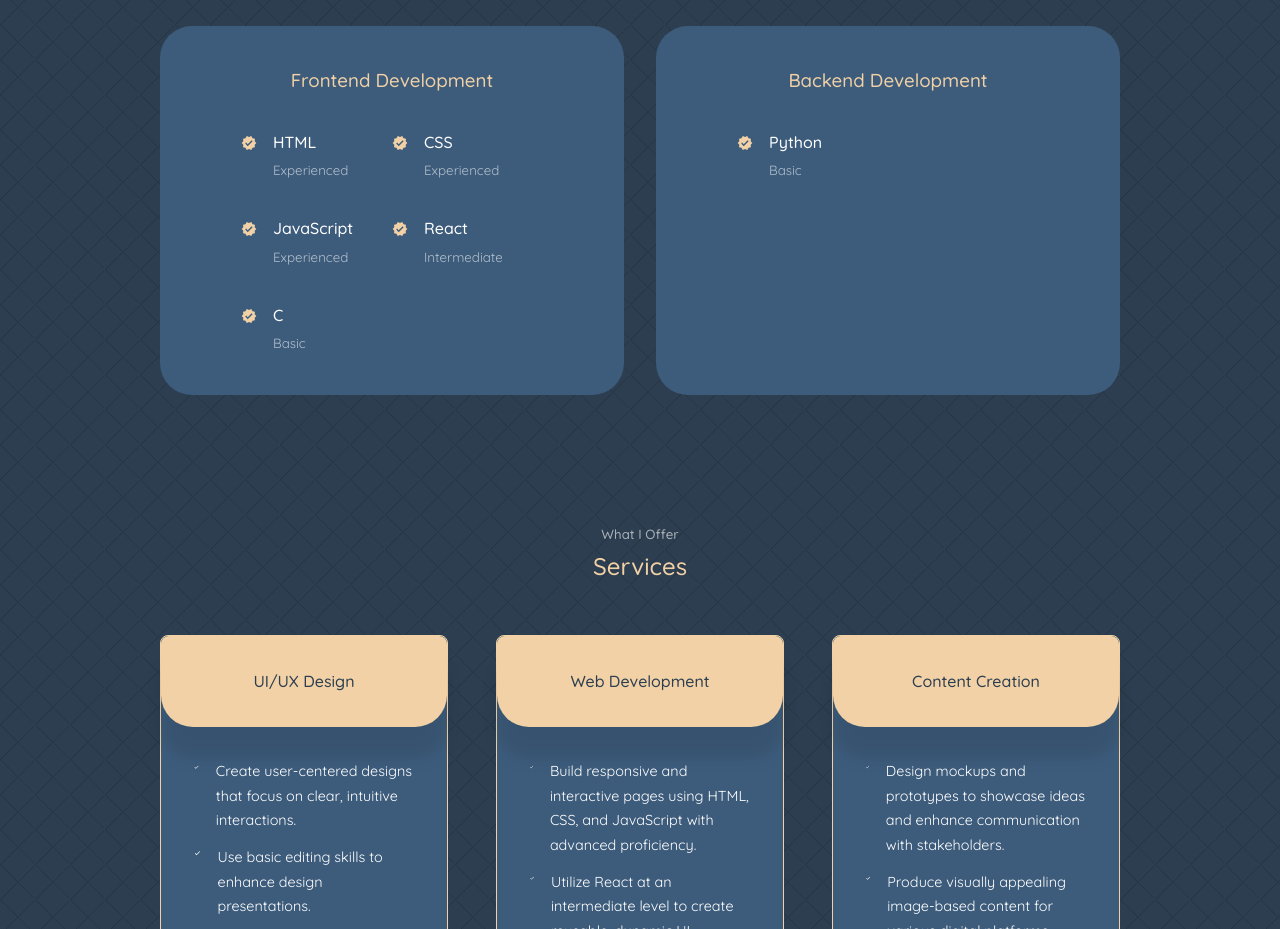
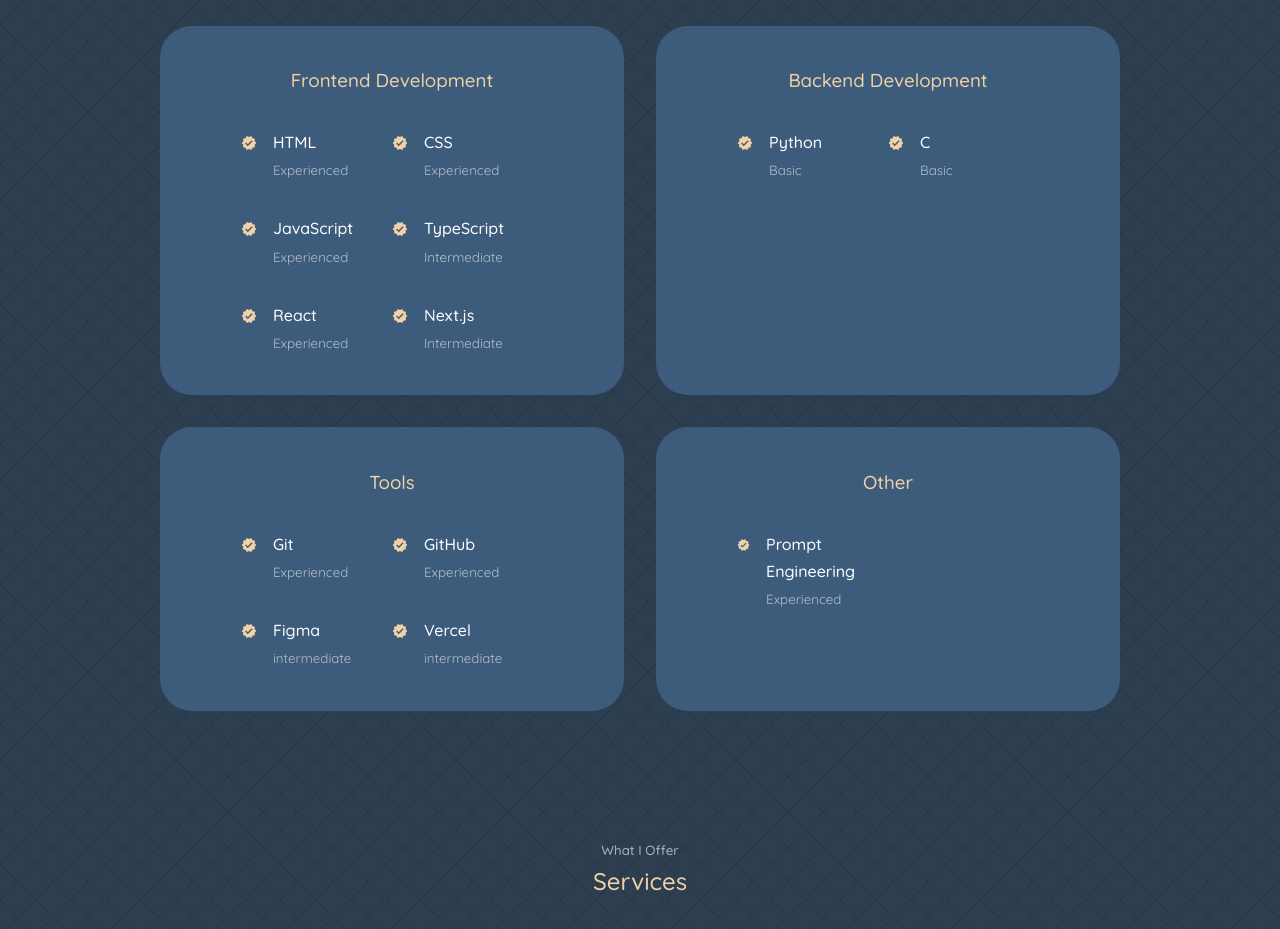
Before and after one commit to Abdullah-Logic/react-portfolio, a React (Create React App) app: page / in a window 1280 px wide. Shown: the part 1708-2637 px from the top of the page. Built offline with nearby package versions, Linux system fonts and the light colour scheme.

Commit message:
✨  ENHANCE: 18 update frontend card, added others and tools card

```diff
--- a/src/components/experience/Experience.jsx
+++ b/src/components/experience/Experience.jsx
@@ -1,13 +1,12 @@
 import styles from "./experience.module.css";
 import { MdVerified } from "react-icons/md";
-import { frontEnd, backEnd } from "../../const";
+import { frontEnd, backEnd, tools, other } from "../../const";
 
 const Experience = () => {
   return (
     <section id="experience">
       <h5>What skills I have</h5>
       <h2>My Experience</h2>
-
       <div className={`container ${styles.experienceContainer} `}>
         <div className={styles.experienceFrontend}>
           <h3>Frontend Development</h3>
@@ -23,11 +22,10 @@
             ))}
           </div>
         </div>
-
         {/* END OF FRONTEND */}
-
         <div className={styles.experienceBackend}>
           <h3>Backend Development</h3>
+          <div className={styles.experienceContent}>
             {backEnd.map(({ id, language, status }) => (
               <article className={styles.experienceDetails} key={id}>
                 <MdVerified className={styles.experienceDetailsIcon} />
@@ -39,6 +37,38 @@
             ))}
           </div>
         </div>
+        {/* END OF BACKEND */}
+        <div className={styles.experienceTools}>
+          <h3>Tools</h3>
+          <div className={styles.experienceContent}>
+            {tools.map(({ id, language, status }) => (
+              <article className={styles.experienceDetails} key={id}>
+                <MdVerified className={styles.experienceDetailsIcon} />
+                <div>
+                  <h4>{language}</h4>
+                  <small className="text-light">{status}</small>
+                </div>
+              </article>
+            ))}
+          </div>
+        </div>
+        {/* END OF TOOLS */}
+        <div className={styles.experienceOther}>
+          <h3>Other</h3>
+          <div className={styles.experienceContent}>
+            {other.map(({ id, language, status }) => (
+              <article className={styles.experienceDetails} key={id}>
+                <MdVerified className={styles.experienceDetailsIcon} />
+                <div>
+                  <h4>{language}</h4>
+                  <small className="text-light">{status}</small>
+                </div>
+              </article>
+            ))}
+          </div>
+        </div>
+        {/* END OF OTHER */}
+      </div>
     </section>
   );
 };
--- a/src/const.js
+++ b/src/const.js
@@ -94,13 +94,18 @@
     },
     {
         id: 4,
-        language: "React",
+        language: "TypeScript",
         status: "Intermediate",
     },
     {
         id: 5,
-        language: "C",
-        status: "Basic",
+        language: "React",
+        status: "Experienced",
+    },
+    {
+        id: 6,
+        language: "Next.js",
+        status: "Intermediate",
     },
 ]
 
@@ -109,6 +114,42 @@
         id: 1,
         language: "Python",
         status: "Basic",
+    },
+    {
+        id: 2,
+        language: "C",
+        status: "Basic",
+    },
+]
+
+export const tools = [
+    {
+        id: 1,
+        language: "Git",
+        status: "Experienced",
+    },
+    {
+        id: 2,
+        language: "GitHub",
+        status: "Experienced",
+    },
+    {
+        id: 3,
+        language: "Figma",
+        status: "intermediate",
+    },
+    {
+        id: 4,
+        language: "Vercel",
+        status: "intermediate",
+    },
+]
+
+export const other = [
+    {
+        id: 1,
+        language: "Prompt Engineering",
+        status: "Experienced",
     },
 ]
 
```
Lines whose indentation alone changed are shown as unchanged.
